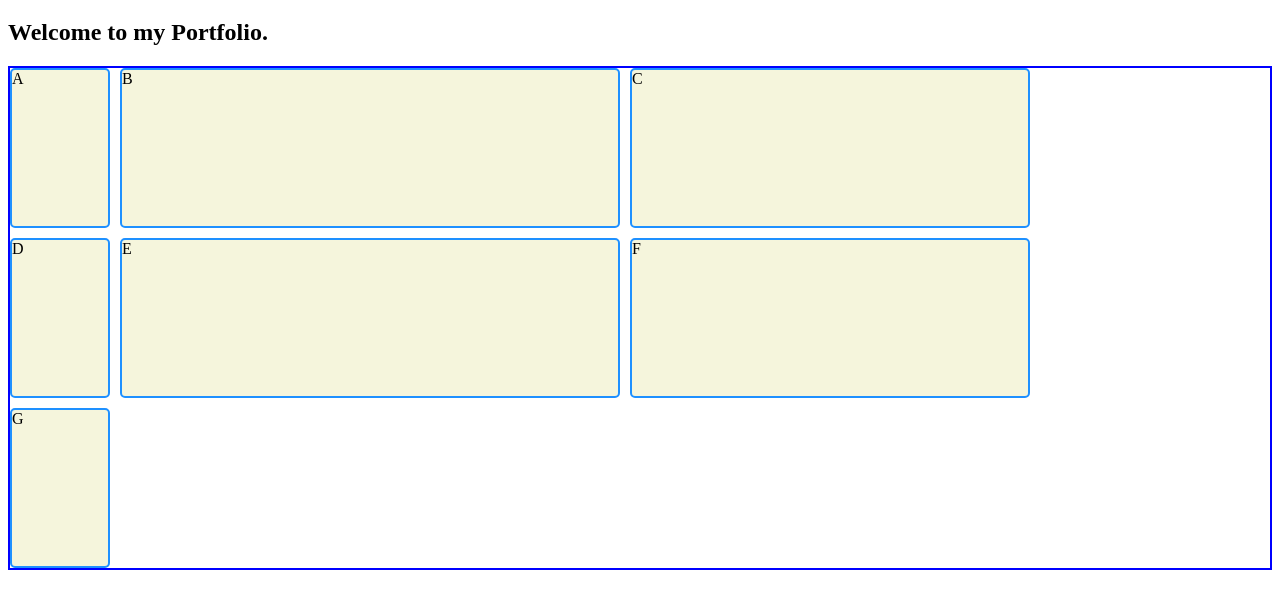
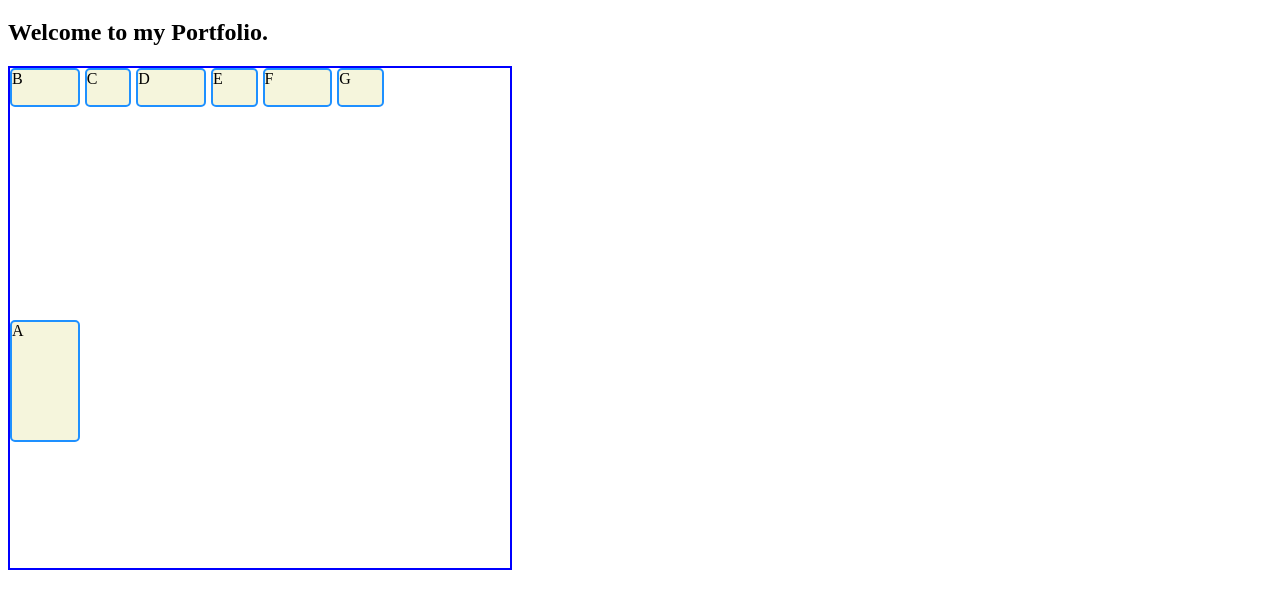
Before and after one commit to AbuBakr-S/Old-Portfolio, a plain HTML site: page index.html in a window 1280 px wide. Shown: the part 61-670 px from the top of the page. Drawn offline with Linux system fonts and the light colour scheme.

Commit message:
Controlling individual grid items

```diff
--- a/style.css
+++ b/style.css
@@ -1,24 +1,22 @@
 .grid {
+  display: grid;
   border: 2px blue solid;
-  /*width: 1000px;*/
   height: 500px;
-    /*block level grid*/
-  display: grid;
-    /*define row height, then column widths explicitly or relatively*/
-    /*grid-template: 2fr 3fr / 2.5fr 2.5fr 3fr 2fr;*/
+  width: 500px;
+  grid-template: repeat(4, 1fr 2fr) / repeat(4, 3fr 2fr);
+  grid-gap: 5px;
+}
 
-    /*repeat function allows for shorthand*/
-    /*grid-template-columns: repeat(2, 1fr 3fr);*/
+.a {
+    /*Make single grid items take up 2 rows, rows 5 and 6. (end - start = size)*/
+    /*grid-row-start: 5;
+      grid-row-end: 7;*/
 
-    /*minmax function allows for adaptive browser resizing*/
-    grid-template-columns: 100px minmax(100px, 500px) minmax(200px, 400px);
+    /*shorthand: start / end*/
+    /*grid-row: 5 / 7;*/
 
-    /*
-    grid-row-gap: 15px
-    grid-column-gap: 10px;
-    */
-
-    grid-gap: 10px;
+    /*shorthand - avoid miscalculation*/
+    grid-row: 5 / span 2;
 }
 
 .box {
```
